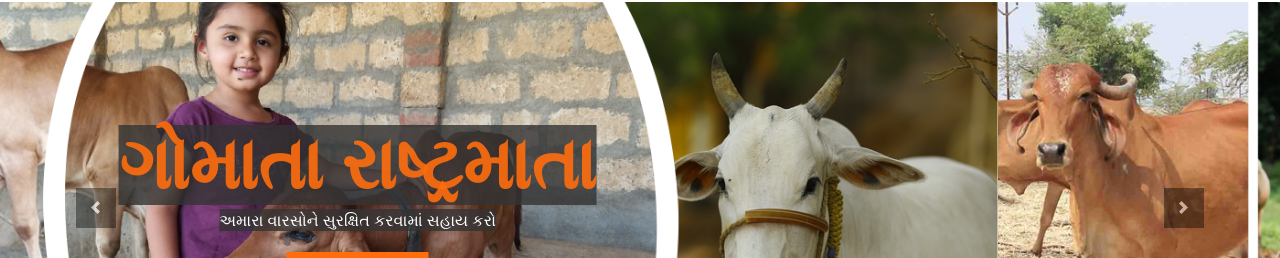
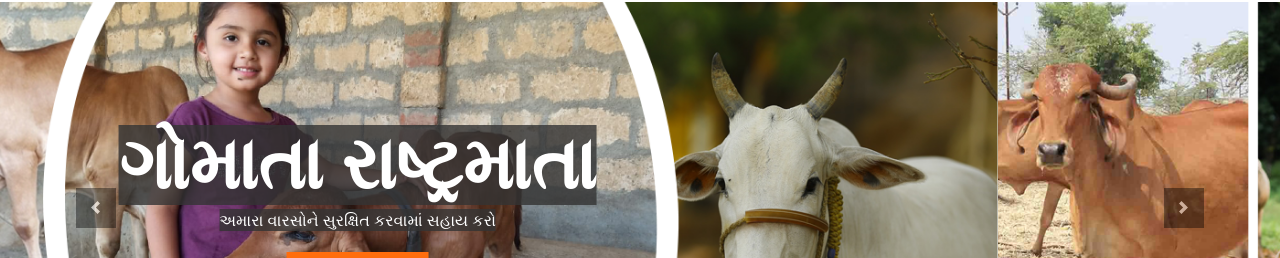
Before and after one commit to Akashnb/gautamgaushala, a React (Create React App) app: page / in a window 1280 px wide. Shown: the part 98-356 px from the top of the page. Built offline with nearby package versions, Linux system fonts and the light colour scheme.

Commit message:
banner font color change

```diff
--- a/src/assets/css/danveer.css
+++ b/src/assets/css/danveer.css
@@ -239,7 +239,7 @@ a:hover {
 }
 .banner-detail .banner-title {
   font-size: 72px;
-  color: rgb(255, 109, 13,0.9);
+  color: #ffffff;
   font-family: "Roboto Slab", serif;
   font-weight: 800;
   margin-bottom: 0px;
```
